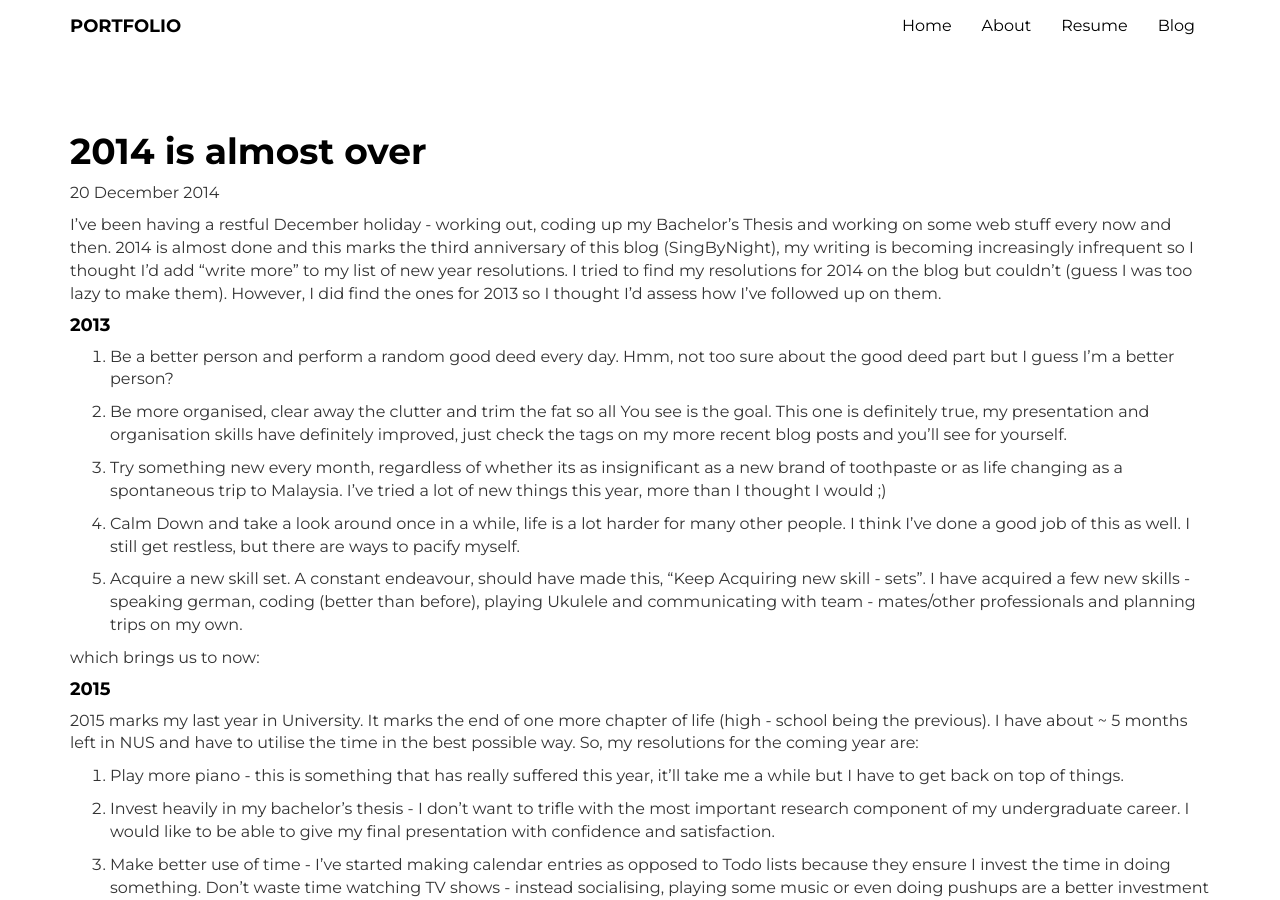
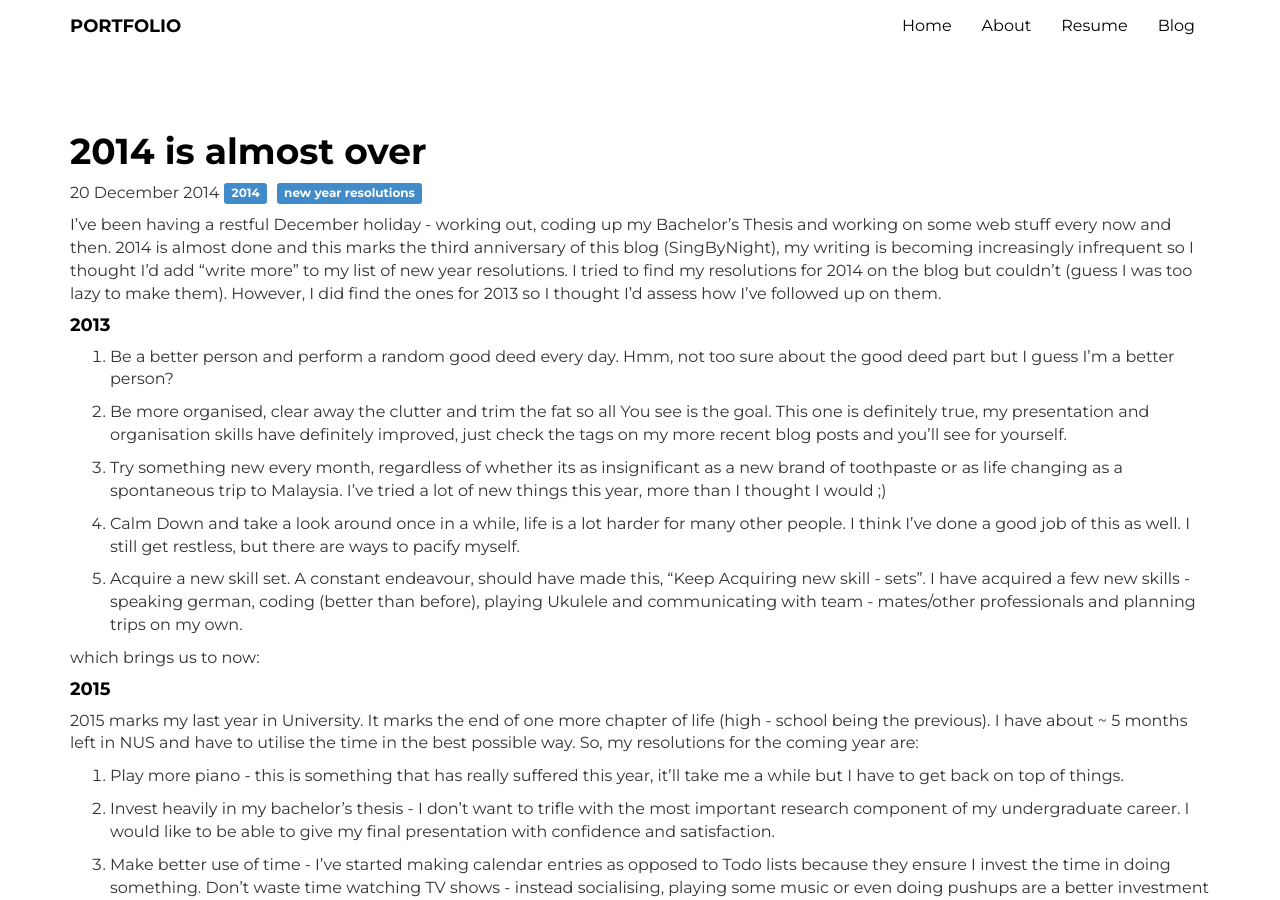
Before and after one commit to rohitmukherjee/rohitmukherjee.github.io, a Jekyll site: the page built from _posts/2014-12-20-2014-Is-Almost-Over.md, in a window 1280 px wide and 900 px high. Built offline with Jekyll 4.4.1, drawn with Linux system fonts in a browser that asks for light colours; nearby versions of some CDN libraries; Markdown is read by kramdown in place of the engine named in the settings.

Commit message:
Updated CAP, added tags to blog posts for easy access

```diff
--- a/_layouts/post.html
+++ b/_layouts/post.html
@@ -4,7 +4,7 @@
 <div class="container">
   <div class="span8">
     <h1>{{ page.title }}</h1>
-    <p class="muted">{{ page.date | date_to_long_string }}</p>
+    <p class="muted">{{ page.date | date_to_long_string }}{% for tag in page.tags %}<span class="label label-primary margin_5px">{{ tag }}</span>{% endfor %}</p>
     	{{ content }}
   </div>
   <div class="span4">
--- a/_posts/2014-12-20-2014-Is-Almost-Over.md
+++ b/_posts/2014-12-20-2014-Is-Almost-Over.md
@@ -1,11 +1,13 @@
 ---
 title: 2014 is almost over
 layout: post
+tags: [2014, new year resolutions]
 ---
 
 I've been having a restful December holiday - working out, coding up my Bachelor's Thesis and working on some web stuff every now and then. 2014 is almost done and this marks the third anniversary of this blog (SingByNight), my writing is becoming increasingly infrequent so I thought I'd add "write more" to my list of new year resolutions. I tried to find my resolutions for 2014 on the blog but couldn't (guess I was too lazy to make them). However, I did find the ones for 2013 so I thought I'd assess how I've followed up on them.
 
 #### 2013
+
 
 1. Be a better person and perform a random good deed every day. Hmm, not too sure about the good deed part but I guess I'm a better person?
 
--- a/assets/css/style.css
+++ b/assets/css/style.css
@@ -214,9 +214,6 @@ h1, h2, h3, h4, h5, h6 {
     background-size: cover;
 }
 
-
-
-
 /* Gallery */
 .gallery {
 	margin-top: 30px;
@@ -225,3 +222,6 @@ h1, h2, h3, h4, h5, h6 {
 .gallery img:hover {
 	opacity: 0.4;
 }
+
+.margin_5px {
+    margin: 5px;
--- a/blog/index.html
+++ b/blog/index.html
@@ -11,7 +11,8 @@ layout: default
   			<ul>
 			    {% for post in site.posts limit: 10 %}
 				    <li>
-					    <h4><a href = "{{ post.url }}">{{ post.title }}</a> - {{ post.date | date_to_long_string }}</h4>
+                    <h4><a href = "{{ post.url }}">{{ post.title }}</a> - {{ post.date | date_to_long_string }}
+                        {% for tag in post.tags %} <span class="label label-info">{{ tag }}</span>{% endfor %}</h4>
 				    </li>
 			    {% endfor %}
 			 </ul>
--- a/resume/index.html
+++ b/resume/index.html
@@ -88,7 +88,7 @@ layout: default
 		<div id="nus">
 			<h4>National University of Singapore, <i>Bachelor of Computer Engineering (2011 - 2015)</i></h4>
 			<ul>
-				<li>Expected First Class Honours, GPA: 4.61/5.00</li>
+				<li>Expected First Class Honours, GPA: 4.55/5.00</li>
 				<li>Dean’s List, AY 2011 - 2012 Semester 2</li>
 				<li>SIA - NOL full scholarship for undergraduate studies awarded to top 0.2%</li>
 			</ul>
```
Also changed, not shown: _posts/2014-12-04-Learning-,-Productivity-And-Expectations.md (+1 -0 lines).
